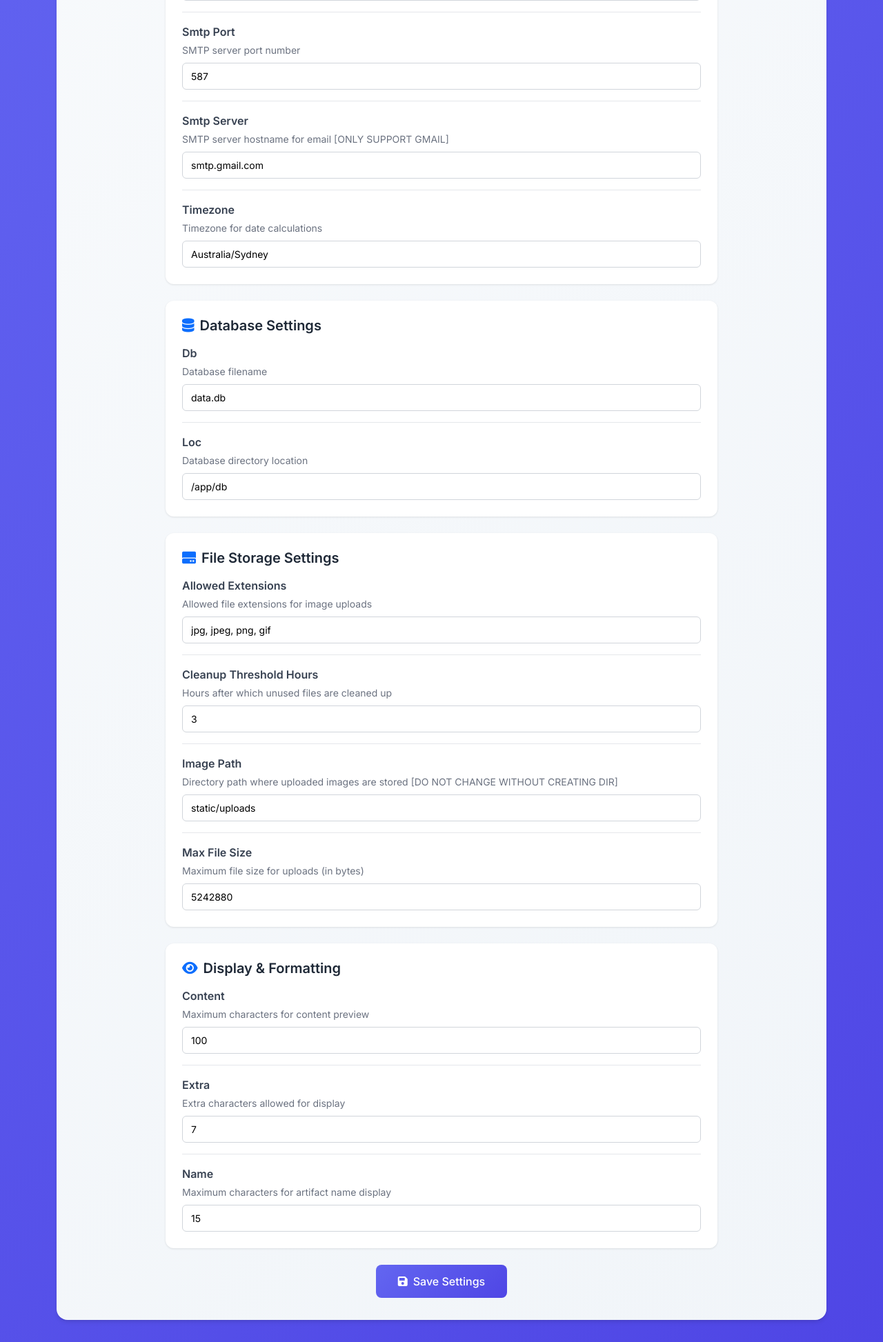
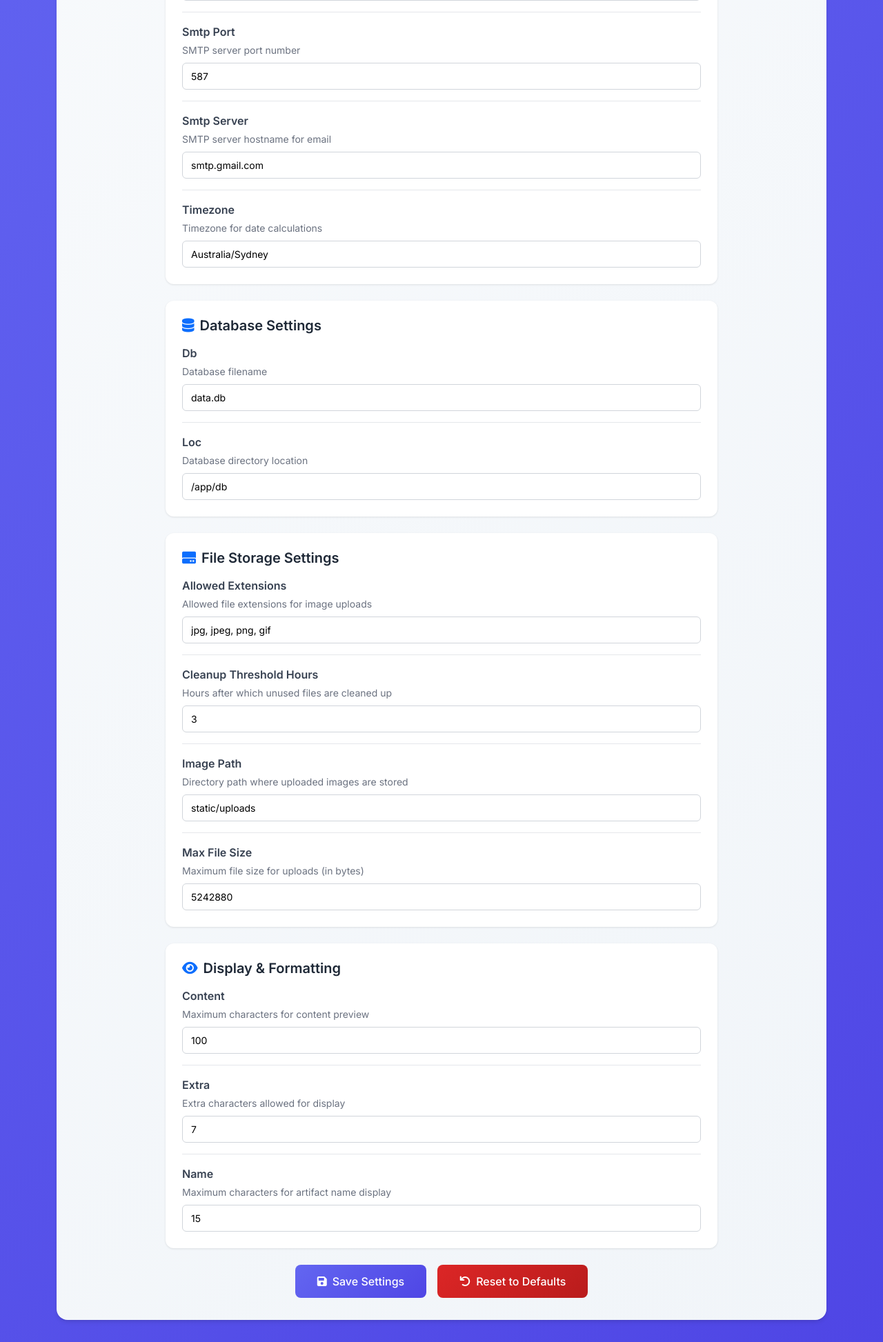
Before and after one commit to dkarunakaran/keep-stone, a Flask app: page /settings in a window 1280 px wide. Shown: the part 605-2551 px from the top of the page at 69% size. Run offline with Flask 3, Linux system fonts and the light colour scheme; data comes from the database, SQL or seed files in the repository; parts of the project's set-up code (start-up, migrations or seed data) failed here and were passed over; some libraries are stand-ins or nearby versions.

Commit message:
added the reset config functionality

```diff
--- a/app.py
+++ b/app.py
@@ -2,14 +2,17 @@ from flask import Flask, render_template, request, redirect, url_for, flash, jso
 from flask_sqlalchemy import SQLAlchemy
 from datetime import datetime, date
 import os
-import utils.utility as utility
+import utility
+import yaml
 from sqlalchemy.orm import sessionmaker
 import base64
+from werkzeug.utils import secure_filename
 from markdown2 import Markdown
 from flask import send_from_directory
-from utils.utility import save_image, delete_image
-from utils.config_utils import load_config, update_config, get_config_for_settings, get_section_title, get_section_icon
+from utility import save_image, delete_image
 from dotenv import load_dotenv
+from utils.config_utils import load_config, update_config, get_config_for_settings, get_section_title, get_section_icon, reset_config_to_defaults
+
 from reportlab.lib.pagesizes import letter, A4
 from reportlab.platypus import SimpleDocTemplate, Paragraph, Spacer, Image as RLImage, PageBreak, Table, TableStyle
 from reportlab.lib.styles import getSampleStyleSheet, ParagraphStyle
@@ -31,7 +34,7 @@ sys.path.append(parent_dir)
 import models.base
 import models.artifact
 import models.type
-import models.config  # Add this import
+import models.config
 
 # Fix for template rendering
 import sys
@@ -46,8 +49,16 @@ app.config['SECRET_KEY'] = os.getenv('FLASK_SECRET_KEY')
 instance_path = '/app/instance'
 os.makedirs(instance_path, exist_ok=True)
 
+# Declare config as global at module level
+config = None
+
 # Load config from database instead of YAML
-config = load_config()
+def initialize_config():
+    global config
+    config = load_config()
+
+# Initialize config
+initialize_config()
 
 # Create database if it doesn't exist
 utility.create_database(config=config)
@@ -61,7 +72,6 @@ Type = models.type.Type
 def inject_date():
     return {'today': date.today()}
 
-# Make helper functions available in templates
 @app.context_processor
 def inject_helpers():
     return dict(
@@ -71,10 +81,6 @@ def inject_helpers():
         config=config
     )
 
-@app.context_processor
-def utility_processor():
-    return dict(config=config)
-
 # Create markdown renderer
 markdowner = Markdown(extras=["tables", "fenced-code-blocks"])
 
@@ -82,14 +88,33 @@ markdowner = Markdown(extras=["tables", "fenced-code-blocks"])
 def markdown_filter(text):
     return markdowner.convert(text)
 
-
 @app.route('/settings', methods=['GET', 'POST'])
 def settings():
+    global config
+
     if request.method == 'POST':
+        # Check if this is a reset request
+        if 'reset_defaults' in request.form:
+            try:
+                if reset_config_to_defaults():
+                    flash('Configuration reset to default values successfully!', 'success')
+                    # Reload config
+                    config = load_config()
+                else:
+                    flash('Error resetting configuration to defaults.', 'error')
+            except Exception as e:
+                flash(f'Error resetting configuration: {str(e)}', 'error')
+
+            return redirect(url_for('settings'))
+
+        # Normal settings update
         try:
             # Get all form data
             updates = {}
             for key in request.form:
+                if key == 'reset_defaults':  # Skip reset button
+                    continue
+
                 value = request.form[key]
 
                 # Convert values to appropriate types based on key patterns
@@ -112,7 +137,6 @@ def settings():
             if success_count > 0:
                 flash(f'Successfully updated {success_count} configuration(s)!', 'success')
                 # Reload config
-                global config
                 config = load_config()
             else:
                 flash('No configurations were updated.', 'error')
@@ -125,7 +149,6 @@ def settings():
     # Get all config items for display
     config_items = get_config_for_settings()
     return render_template('settings.html', config_items=config_items)
-
 
 @app.route('/')
 def index():
--- a/templates/settings.html
+++ b/templates/settings.html
@@ -81,10 +81,32 @@
         box-shadow: 0 4px 6px -1px rgba(99, 102, 241, 0.5);
     }
 
+    .btn-reset {
+        background: linear-gradient(135deg, #dc2626 0%, #b91c1c 100%);
+        border: none;
+        color: white;
+        padding: 0.75rem 2rem;
+        border-radius: 0.5rem;
+        font-weight: 500;
+        transition: all 0.2s ease;
+    }
+
+    .btn-reset:hover {
+        transform: translateY(-1px);
+        box-shadow: 0 4px 6px -1px rgba(220, 38, 38, 0.5);
+    }
+
     .empty-state {
         text-align: center;
         padding: 3rem;
         color: #6b7280;
+    }
+
+    .action-buttons {
+        display: flex;
+        gap: 1rem;
+        justify-content: center;
+        align-items: center;
     }
 </style>
 {% endblock %}
@@ -101,7 +123,7 @@
     </div>
 
     {% if config_items %}
-    <form method="POST">
+    <form method="POST" id="settingsForm">
         {% for section, items in config_items.items() %}
         <div class="config-section">
             <h3 class="section-title">
@@ -137,9 +159,12 @@
         </div>
         {% endfor %}
 
-        <div class="text-center mt-4">
+        <div class="action-buttons mt-4">
             <button type="submit" class="btn btn-save">
                 <i class="fas fa-save me-2"></i>Save Settings
+            </button>
+            <button type="button" class="btn btn-reset" onclick="resetToDefaults()">
+                <i class="fas fa-undo me-2"></i>Reset to Defaults
             </button>
         </div>
     </form>
@@ -153,4 +178,23 @@
     </div>
     {% endif %}
 </div>
+
+<script>
+function resetToDefaults() {
+    if (confirm('Are you sure you want to reset all settings to their default values? This action cannot be undone.')) {
+        const form = document.createElement('form');
+        form.method = 'POST';
+        form.action = '{{ url_for("settings") }}';
+
+        const resetInput = document.createElement('input');
+        resetInput.type = 'hidden';
+        resetInput.name = 'reset_defaults';
+        resetInput.value = 'true';
+
+        form.appendChild(resetInput);
+        document.body.appendChild(form);
+        form.submit();
+    }
+}
+</script>
 {% endblock %}
--- a/utils/config_utils.py
+++ b/utils/config_utils.py
@@ -29,12 +29,8 @@ def flatten_dict(d, parent_key='', sep='.'):
                         sub_key = f"{new_key}{sep}{sub_k}"
                         items.append((sub_key, sub_v, edit_flag))
             else:
-                # Regular nested dict or array at root level
-                if k == 'type':
-                    # Special handling for type array - no edit flag means not editable
-                    items.append((k, v, False))
-                else:
-                    items.extend(flatten_dict(v, new_key, sep=sep))
+                # Regular nested dict
+                items.extend(flatten_dict(v, new_key, sep=sep))
         else:
             # Simple value at root level - no edit flag means not editable
             items.append((new_key, v, False))
@@ -57,7 +53,7 @@ def generate_config_description(key):
     """Generate human-readable description for config keys"""
     descriptions = {
         # Storage
-        'storage.image_path': 'Directory path where uploaded images are stored [DO NOT CHANGE WITHOUT CREATING DIR]',
+        'storage.image_path': 'Directory path where uploaded images are stored',
         'storage.allowed_extensions': 'Allowed file extensions for image uploads',
         'storage.max_file_size': 'Maximum file size for uploads (in bytes)',
         'storage.cleanup_threshold_hours': 'Hours after which unused files are cleaned up',
@@ -72,15 +68,12 @@ def generate_config_description(key):
         'trim.extra': 'Extra characters allowed for display',
 
         # Email settings
-        'email.smtp_server': 'SMTP server hostname for email [ONLY SUPPORT GMAIL]',
+        'email.smtp_server': 'SMTP server hostname for email',
         'email.smtp_port': 'SMTP server port number',
         'email.notification_days': 'Days before expiry to send notifications',
         'email.max_notifications': 'Maximum number of notifications per token',
         'email.notification_interval': 'Hours between notification attempts',
         'email.timezone': 'Timezone for date calculations',
-
-        # Types
-        'type': 'Available artifact types (comma-separated)',
     }
 
     return descriptions.get(key, f'Configuration setting for {key.replace(".", " ").title()}')
@@ -116,7 +109,7 @@ def initialize_config_table():
                     session.add(config_item)
 
             session.commit()
-            print("Config table initialized with editable YAML data")
+            print(f"Config table initialized with {session.query(Config).count()} editable items")
 
     except Exception as e:
         session.rollback()
@@ -153,6 +146,18 @@ def load_config():
         # Start with YAML config as base
         result_config = yaml_config.copy()
 
+        # Remove edit flags from result
+        def clean_edit_flags(d):
+            if isinstance(d, dict):
+                cleaned = {}
+                for k, v in d.items():
+                    if k != 'edit':
+                        cleaned[k] = clean_edit_flags(v)
+                return cleaned
+            return d
+
+        result_config = clean_edit_flags(result_config)
+
         # Override with database values for editable configs
         db_nested = unflatten_dict(db_flat_config)
 
@@ -170,8 +175,16 @@ def load_config():
 
     except Exception as e:
         print(f"Error loading config from database: {e}")
-        # Fallback to YAML if database fails
-        return yaml_config
+        # Fallback to YAML if database fails - clean edit flags
+        def clean_edit_flags(d):
+            if isinstance(d, dict):
+                cleaned = {}
+                for k, v in d.items():
+                    if k != 'edit':
+                        cleaned[k] = clean_edit_flags(v)
+                return cleaned
+            return d
+        return clean_edit_flags(yaml_config)
     finally:
         session.close()
 
@@ -268,3 +281,33 @@ def get_section_icon(section):
         'general': 'fas fa-cog'
     }
     return section_icons.get(section, 'fas fa-cog')
+
+def reset_config_to_defaults():
+    """Reset config table to default values from YAML"""
+    session = Session()
+    try:
+        # Delete all existing configs
+        session.query(Config).delete()
+
+        # Reinitialize from YAML
+        yaml_config = load_config_from_yaml()
+        flat_config = flatten_dict(yaml_config)
+
+        for key, value, is_editable in flat_config:
+            if is_editable:
+                config_item = Config(
+                    key=key,
+                    value=json.dumps(value) if isinstance(value, (list, dict)) else str(value),
+                    description=generate_config_description(key)
+                )
+                session.add(config_item)
+
+        session.commit()
+        return True
+
+    except Exception as e:
+        session.rollback()
+        print(f"Error resetting config to defaults: {e}")
+        return False
+    finally:
+        session.close()
```
Also changed, not shown: utility.py (renamed from utils/utility.py).
